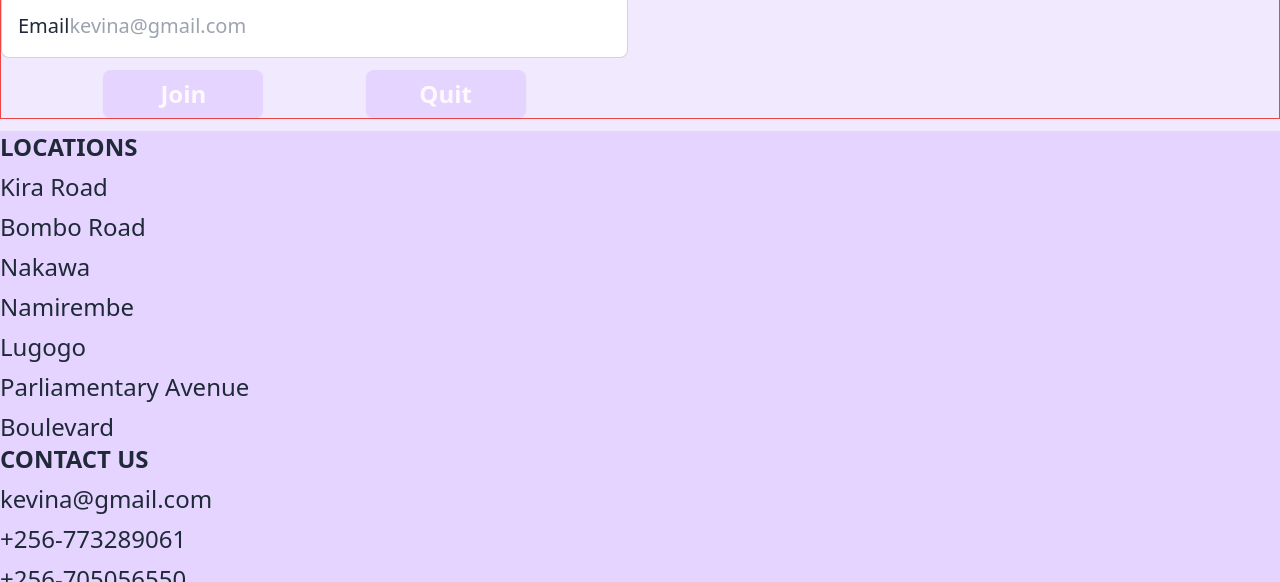
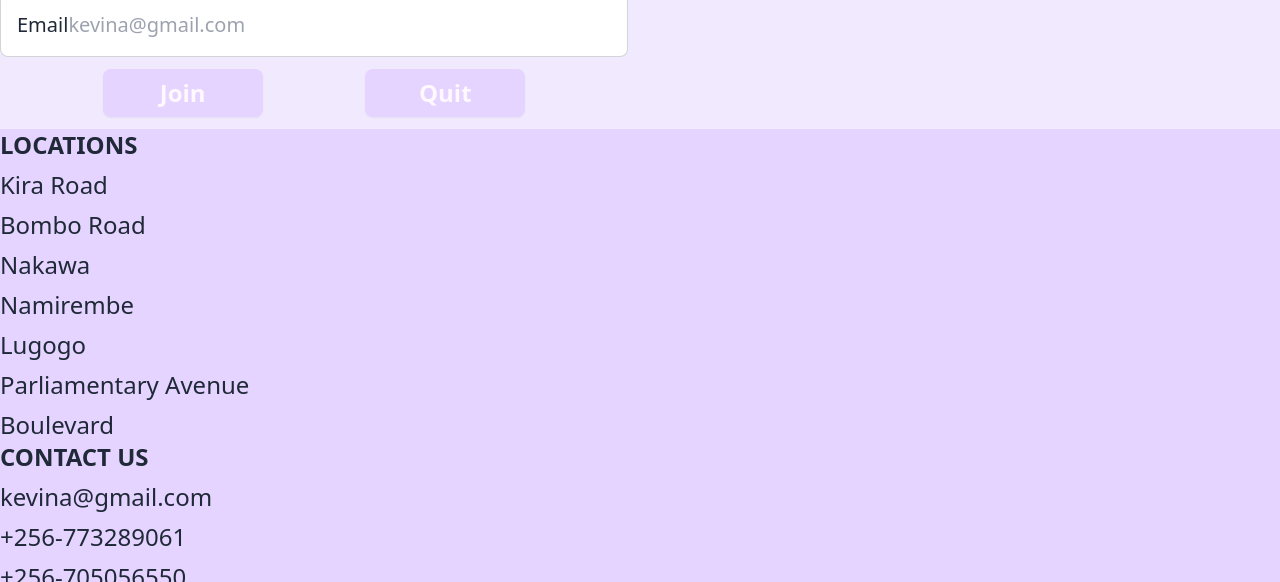
Before and after one commit to nakayizakevina/Takeaway, a plain HTML site: page location.html in a window 1280 px wide. Shown: the part 218-800 px from the top of the page. Drawn offline with Linux system fonts and the light colour scheme.

Commit message:
have removed borders

```diff
--- a/location.html
+++ b/location.html
@@ -36,7 +36,7 @@
         </div>
         <section class="h-auto flex flex-col gap-3">
 
-                <div class="h-auto flex flex-col gap-3 md:flex-row md:justify-between md:gap-6 border border-red-500">
+                <div class="h-auto flex flex-col gap-3 md:flex-row md:justify-between md:gap-6">
                     <div class="flex flex-col gap-3 md:w-1/2">
                       <p class="text-center text-lg md:text-2xl lg:text-3xl">Jion our community</p>
                       <label class="input input-bordered flex items-center  md:text-xl md:h-16">
```
Also changed, not shown: menu.html (+2 -2 lines).
